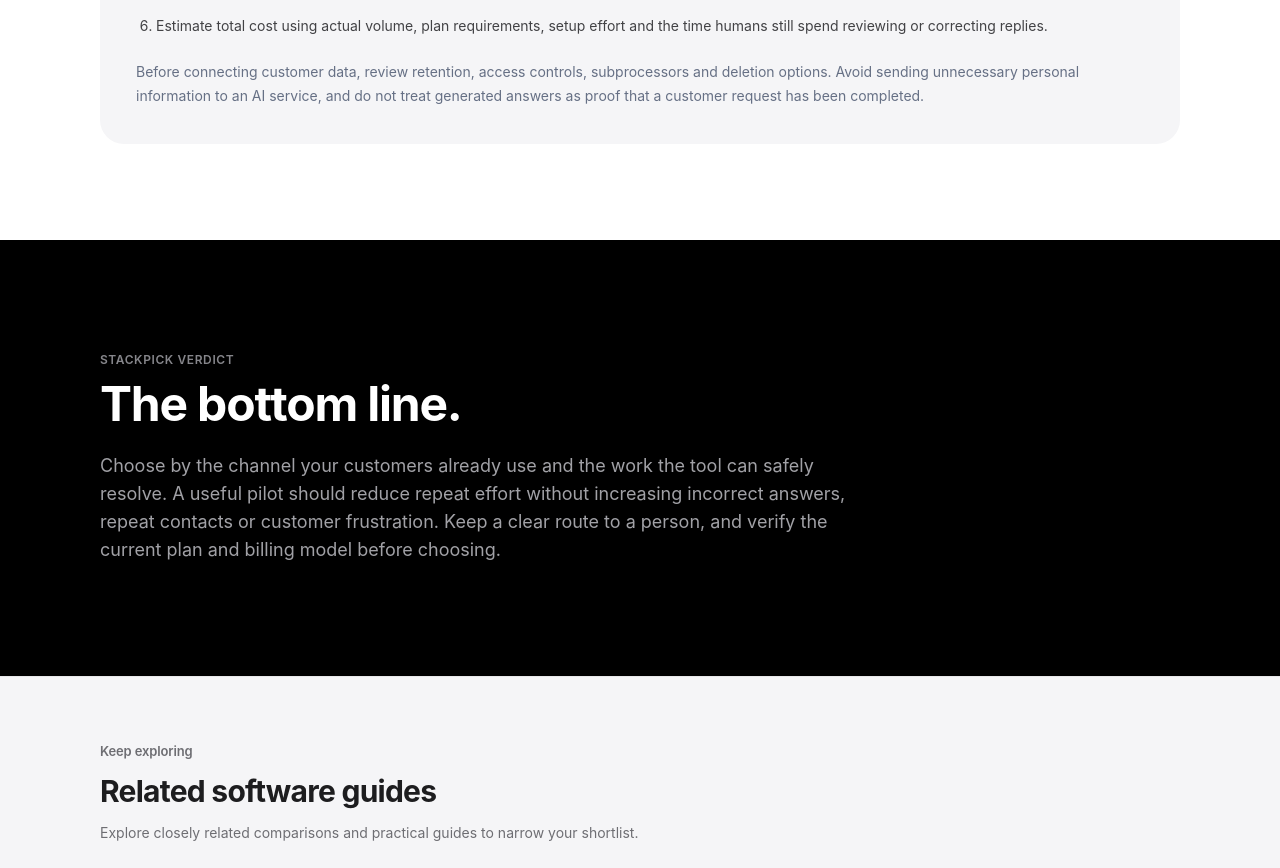
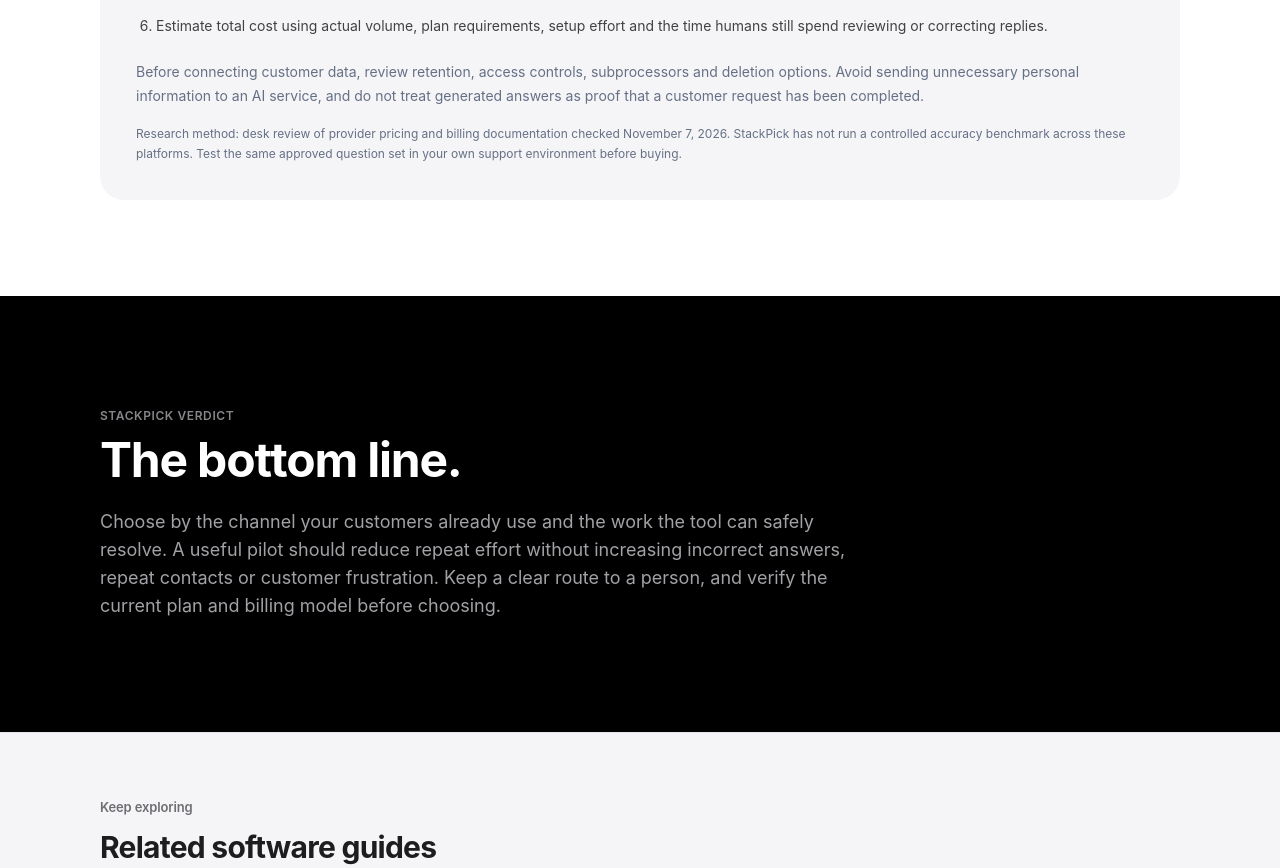
Before and after one commit to LinukaBandara/StackPick, a Next.js app: page /best/ai-customer-support-tools in a window 1280 px wide. Shown: the part 5140-6008 px from the top of the page. Built offline with nearby package versions, Linux system fonts and the light colour scheme; no server answers.

Commit message:
Add AI support research methodology disclosure

```diff
--- a/app/best/ai-customer-support-tools/page.tsx
+++ b/app/best/ai-customer-support-tools/page.tsx
@@ -85,6 +85,7 @@ export default function Page() {
           <li>Estimate total cost using actual volume, plan requirements, setup effort and the time humans still spend reviewing or correcting replies.</li>
         </ol>
         <p className="mt-5 text-sm leading-6 text-[#667085]">Before connecting customer data, review retention, access controls, subprocessors and deletion options. Avoid sending unnecessary personal information to an AI service, and do not treat generated answers as proof that a customer request has been completed.</p>
+        <p className="mt-4 text-xs leading-5 text-[#667085]">Research method: desk review of provider pricing and billing documentation checked November 7, 2026. StackPick has not run a controlled accuracy benchmark across these platforms. Test the same approved question set in your own support environment before buying.</p>
       </section>
     </ComparisonArticle>
   );
```
